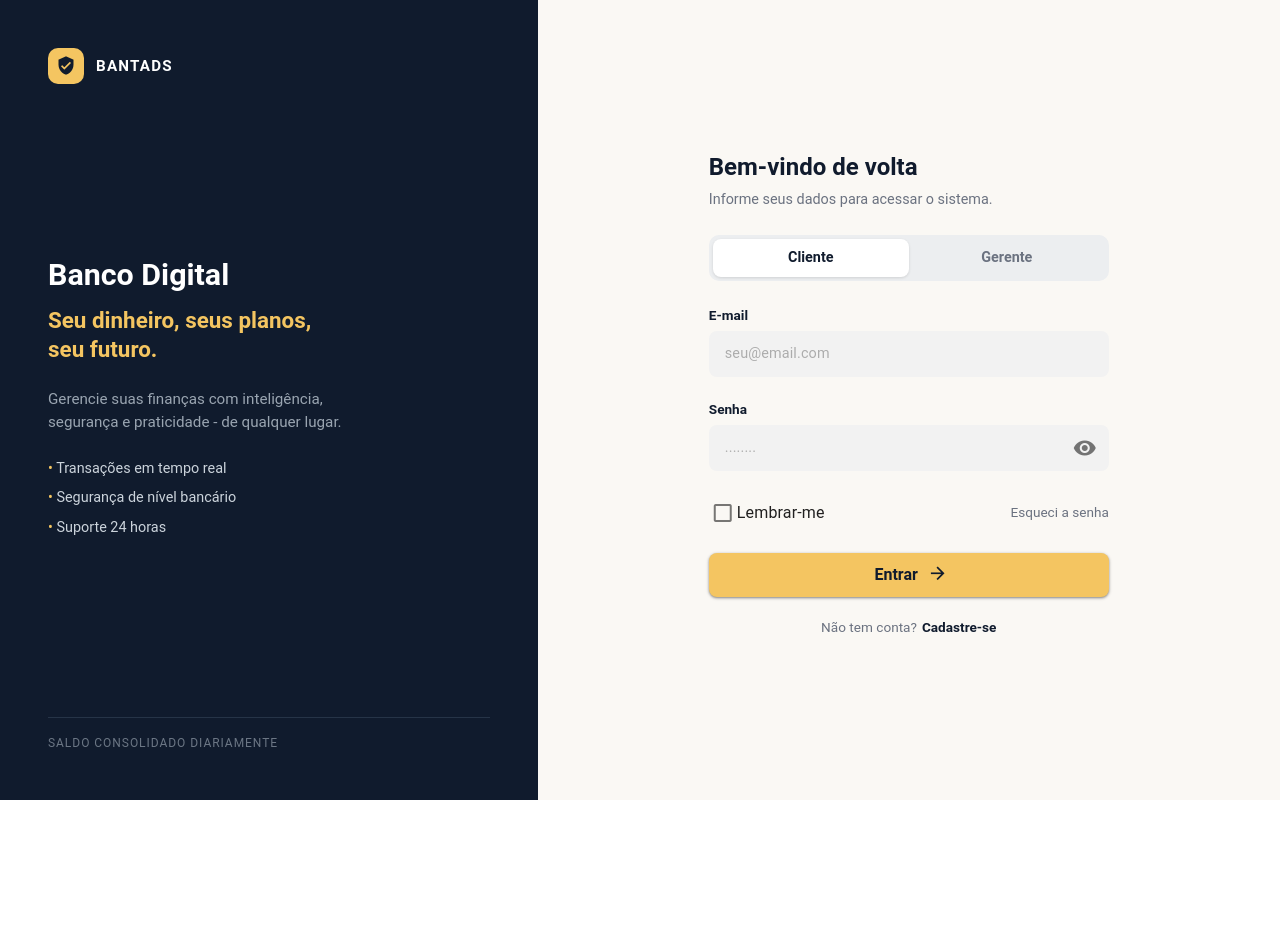
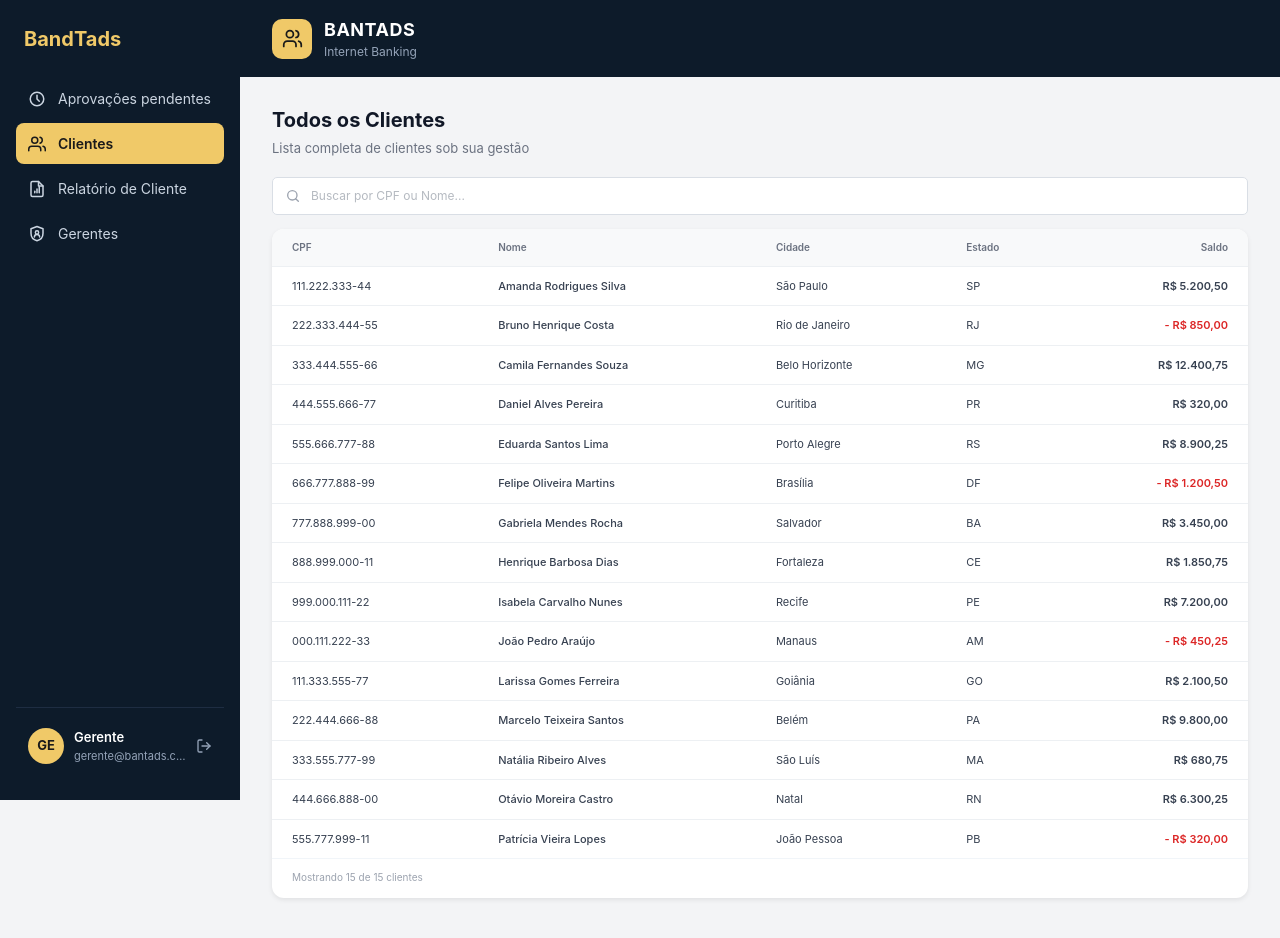
Before and after one commit to laraono/bantads, a Vue app in the folder front/: page /clientelist in a window 1280 px wide. Before the commit this address led to /login. Shown: the top 938 px of the page. Before the commit the page ends 800 px from the top, so only its background shows below. Built offline with nearby package versions, Linux system fonts and the light colour scheme; no server answers.

Commit message:
listagem de clientes

```diff
--- a/front/src/router/index.ts
+++ b/front/src/router/index.ts
@@ -8,6 +8,7 @@ import HomeGerente from '../views/HomeGerente.vue'
 import Cadastro from '../views/Cadastro.vue'
 import CadastroEndereco from '../views/CadastroEndereco.vue'
 import ClienteConfig from '@/views/ClienteConfig.vue'
+import ClienteList from '@/views/ClienteList.vue'
 
 const routes: Array<RouteRecordRaw> = [
   {
@@ -58,6 +59,13 @@ const routes: Array<RouteRecordRaw> = [
     path: '/clienteconfig',
     name: 'clienteconfig',
     component: ClienteConfig,
+    meta: { requiresAuth: true, role: 'cliente' }
+  },
+
+  {
+    path: '/clientelist',
+    name: 'clientelist',
+    component: ClienteList,
     meta: { requiresAuth: false }
   },
 
--- /dev/null
+++ b/front/src/views/ClienteList.vue
@@ -0,0 +1,477 @@
+<script setup lang="ts">
+
+import { computed, ref } from 'vue'
+
+import Sidebar from '../components/Sidebar.vue'
+
+interface Client {
+  cpf: string
+  name: string
+  city: string
+  state: string
+  balance: number
+}
+
+const user = {
+  fullName: 'Gerente',
+  email: 'gerente@bantads.com.br',
+  initials: 'GE'
+}
+
+const search = ref('')
+
+const clients: Client[] = [
+  {
+    cpf: '111.222.333-44',
+    name: 'Amanda Rodrigues Silva',
+    city: 'São Paulo',
+    state: 'SP',
+    balance: 5200.50
+  },
+  {
+    cpf: '222.333.444-55',
+    name: 'Bruno Henrique Costa',
+    city: 'Rio de Janeiro',
+    state: 'RJ',
+    balance: -850.00
+  },
+  {
+    cpf: '333.444.555-66',
+    name: 'Camila Fernandes Souza',
+    city: 'Belo Horizonte',
+    state: 'MG',
+    balance: 12400.75
+  },
+  {
+    cpf: '444.555.666-77',
+    name: 'Daniel Alves Pereira',
+    city: 'Curitiba',
+    state: 'PR',
+    balance: 320.00
+  },
+  {
+    cpf: '555.666.777-88',
+    name: 'Eduarda Santos Lima',
+    city: 'Porto Alegre',
+    state: 'RS',
+    balance: 8900.25
+  },
+  {
+    cpf: '666.777.888-99',
+    name: 'Felipe Oliveira Martins',
+    city: 'Brasília',
+    state: 'DF',
+    balance: -1200.50
+  },
+  {
+    cpf: '777.888.999-00',
+    name: 'Gabriela Mendes Rocha',
+    city: 'Salvador',
+    state: 'BA',
+    balance: 3450.00
+  },
+  {
+    cpf: '888.999.000-11',
+    name: 'Henrique Barbosa Dias',
+    city: 'Fortaleza',
+    state: 'CE',
+    balance: 1850.75
+  },
+  {
+    cpf: '999.000.111-22',
+    name: 'Isabela Carvalho Nunes',
+    city: 'Recife',
+    state: 'PE',
+    balance: 7200.00
+  },
+  {
+    cpf: '000.111.222-33',
+    name: 'João Pedro Araújo',
+    city: 'Manaus',
+    state: 'AM',
+    balance: -450.25
+  },
+  {
+    cpf: '111.333.555-77',
+    name: 'Larissa Gomes Ferreira',
+    city: 'Goiânia',
+    state: 'GO',
+    balance: 2100.50
+  },
+  {
+    cpf: '222.444.666-88',
+    name: 'Marcelo Teixeira Santos',
+    city: 'Belém',
+    state: 'PA',
+    balance: 9800.00
+  },
+  {
+    cpf: '333.555.777-99',
+    name: 'Natália Ribeiro Alves',
+    city: 'São Luís',
+    state: 'MA',
+    balance: 680.75
+  },
+  {
+    cpf: '444.666.888-00',
+    name: 'Otávio Moreira Castro',
+    city: 'Natal',
+    state: 'RN',
+    balance: 6300.25
+  },
+  {
+    cpf: '555.777.999-11',
+    name: 'Patrícia Vieira Lopes',
+    city: 'João Pessoa',
+    state: 'PB',
+    balance: -320.00
+  }
+]
+
+const filteredClients = computed(() => {
+  const value = search.value.toLowerCase().trim()
+
+  if (!value) {return clients}
+  return clients.filter(client =>client.cpf.toLowerCase().includes(value)||client.name.toLowerCase().includes(value)
+  )
+})
+
+function formatBalance(value: number): string {
+  const formatted = Math.abs(value).toLocaleString('pt-BR',
+  {
+    minimumFractionDigits: 2,
+    maximumFractionDigits: 2
+  })
+
+  return value < 0 ? `- R$ ${formatted}` : `R$ ${formatted}`
+}
+
+</script>
+<template>
+  <div class="layout">
+
+    <Sidebar
+      active="clientes"
+      role="gerente"
+      :user="user"
+    />
+    <div class="main">
+      <header class="topbar">
+        <div class="topbar-icon">
+          <svg
+            viewBox="0 0 24 24"
+            class="people-icon"
+          >
+            <path d="M16 21v-2a4 4 0 0 0-4-4H6a4 4 0 0 0-4 4v2" />
+            <circle cx="9" cy="7" r="4" />
+            <path d="M22 21v-2a4 4 0 0 0-3-3.87" />
+            <path d="M16 3.13a4 4 0 0 1 0 7.75" />
+          </svg>
+        </div>
+        <div class="topbar-text">
+          <span class="topbar-title">BANTADS</span>
+          <span class="topbar-subtitle">Internet Banking</span>
+        </div>
+      </header>
+
+      <main class="content">
+        <div class="page-heading">
+          <h1 class="title">Todos os Clientes</h1>
+        </div>
+        <p class="subtitle">Lista completa de clientes sob sua gestão</p>
+        <div class="search-box">
+          <svg viewBox="0 0 24 24"class="search-icon">
+            <circle cx="11" cy="11" r="7" />
+            <path d="m20 20-4-4" />
+          </svg>
+
+          <input v-model="search"type="text"placeholder="Buscar por CPF ou Nome..."/>
+
+        </div>
+
+        <div class="table-card">
+
+          <table class="table">
+
+            <thead>
+              <tr>
+                <th>CPF</th>
+                <th>Nome</th>
+                <th>Cidade</th>
+                <th>Estado</th>
+                <th class="align-right">Saldo</th>
+              </tr>
+            </thead>
+
+            <tbody>
+
+              <tr v-for="client in filteredClients":key="client.cpf">
+                <td class="cell-muted">
+                  {{ client.cpf }}
+                </td>
+
+                <td class="cell-name">
+                  {{ client.name }}
+                </td>
+
+                <td class="cell-muted">
+                  {{ client.city }}
+                </td>
+
+                <td class="cell-muted">
+                  {{ client.state }}
+                </td>
+
+                <td
+                  class="align-right balance":class="{ negative: client.balance < 0 }">
+                  {{ formatBalance(client.balance) }}
+                </td>
+
+              </tr>
+
+            </tbody>
+
+          </table>
+
+          <div class="table-footer">
+            Mostrando {{ filteredClients.length }} de {{ clients.length }} clientes
+          </div>
+
+        </div>
+
+      </main>
+
+    </div>
+
+  </div>
+
+</template>
+
+<style scoped>
+
+* {
+  box-sizing: border-box;
+}
+
+.layout {
+  display: flex;
+  min-height: 100vh;
+  font-family:
+    -apple-system,
+    BlinkMacSystemFont,
+    'Segoe UI',
+    Roboto,
+    Helvetica,
+    Arial,
+    sans-serif;
+  background: #f3f4f6;
+}
+
+.main {
+  flex: 1;
+  display: flex;
+  flex-direction: column;
+  min-width: 0;
+}
+
+.topbar {
+  background: #0d1b2a;
+  display: flex;
+  align-items: center;
+  gap: 12px;
+  padding: 16px 32px;
+}
+
+.topbar-icon {
+  width: 40px;
+  height: 40px;
+  background: #f0c968;
+  border-radius: 10px;
+  display: flex;
+  align-items: center;
+  justify-content: center;
+  flex-shrink: 0;
+}
+
+.people-icon {
+  width: 21px;
+  height: 21px;
+  fill: none;
+  stroke: #1a1a1a;
+  stroke-width: 2;
+  stroke-linecap: round;
+  stroke-linejoin: round;
+}
+
+.topbar-text {
+  display: flex;
+  flex-direction: column;
+}
+
+.topbar-title {
+  color: #fff;
+  font-weight: 700;
+  font-size: 18px;
+  letter-spacing: 0.5px;
+}
+
+.topbar-subtitle {
+  color: #94a3b8;
+  font-size: 12px;
+}
+
+.content {
+  flex: 1;
+  min-width: 0;
+  padding: 28px 32px 48px;
+  max-width: 1180px;
+  margin: 0 auto;
+  width: 100%;
+}
+
+.page-heading {
+  display: flex;
+  align-items: center;
+  margin-bottom: 4px;
+}
+
+.title {
+  font-size: 20px;
+  font-weight: 700;
+  color: #111827;
+  margin: 0;
+}
+
+.subtitle {
+  font-size: 13px;
+  color: #6b7280;
+  margin: 0 0 18px;
+}
+
+.search-box {
+  position: relative;
+  width: 100%;
+  margin-bottom: 14px;
+}
+
+.search-box input {
+  width: 100%;
+  height: 38px;
+  border: 1px solid #d9dee5;
+  border-radius: 5px;
+  background: #fff;
+  padding: 0 14px 0 38px;
+  font-size: 12px;
+  color: #374151;
+  outline: none;
+}
+
+.search-box input::placeholder {
+  color: #b5bac1;
+}
+
+.search-box input:focus {
+  border-color: #b9c1cc;
+}
+
+.search-icon {
+  position: absolute;
+  left: 13px;
+  top: 11px;
+  width: 16px;
+  height: 16px;
+  fill: none;
+  stroke: #9ca3af;
+  stroke-width: 2;
+  stroke-linecap: round;
+  stroke-linejoin: round;
+  z-index: 1;
+}
+
+.table-card {
+  background: #fff;
+  border-radius: 12px;
+  box-shadow: 0 2px 5px rgba(0, 0, 0, 0.08);
+  overflow: hidden;
+}
+
+.table {
+  width: 100%;
+  border-collapse: collapse;
+}
+
+.table thead th {
+  text-align: left;
+  font-size: 10px;
+  font-weight: 600;
+  color: #6b7280;
+  padding: 11px 20px;
+  background: #f8f9fa;
+  border-bottom: 1px solid #edf0f3;
+  white-space: nowrap;
+}
+
+.table tbody td {
+  padding: 11px 20px;
+  border-bottom: 1px solid #edf0f3;
+  font-size: 11px;
+  color: #374151;
+  vertical-align: middle;
+}
+
+.table tbody tr:last-child td {
+  border-bottom: none;
+}
+
+.table tbody tr:hover {
+  background: #fafafa;
+}
+
+.table th.align-right,
+.table td.align-right {
+  text-align: right;
+}
+
+.cell-muted {
+  color: #6b7280;
+  white-space: nowrap;
+}
+
+.cell-name {
+  color: #374151;
+  font-weight: 500;
+  white-space: nowrap;
+}
+
+.balance {
+  color: #111827;
+  font-weight: 600;
+  white-space: nowrap;
+}
+
+.balance.negative {
+  color: #dc2626;
+}
+
+.table-footer {
+  padding: 11px 20px 13px;
+  font-size: 10px;
+  color: #9ca3af;
+  border-top: 1px solid #f1f5f9;
+}
+
+@media (max-width: 900px) {
+
+  .content {
+    padding: 20px 16px 32px;
+  }
+  .table-card {
+    overflow-x: auto;
+  }
+  .table {
+    min-width: 750px;
+  }
+
+}
+
+</style>
```
